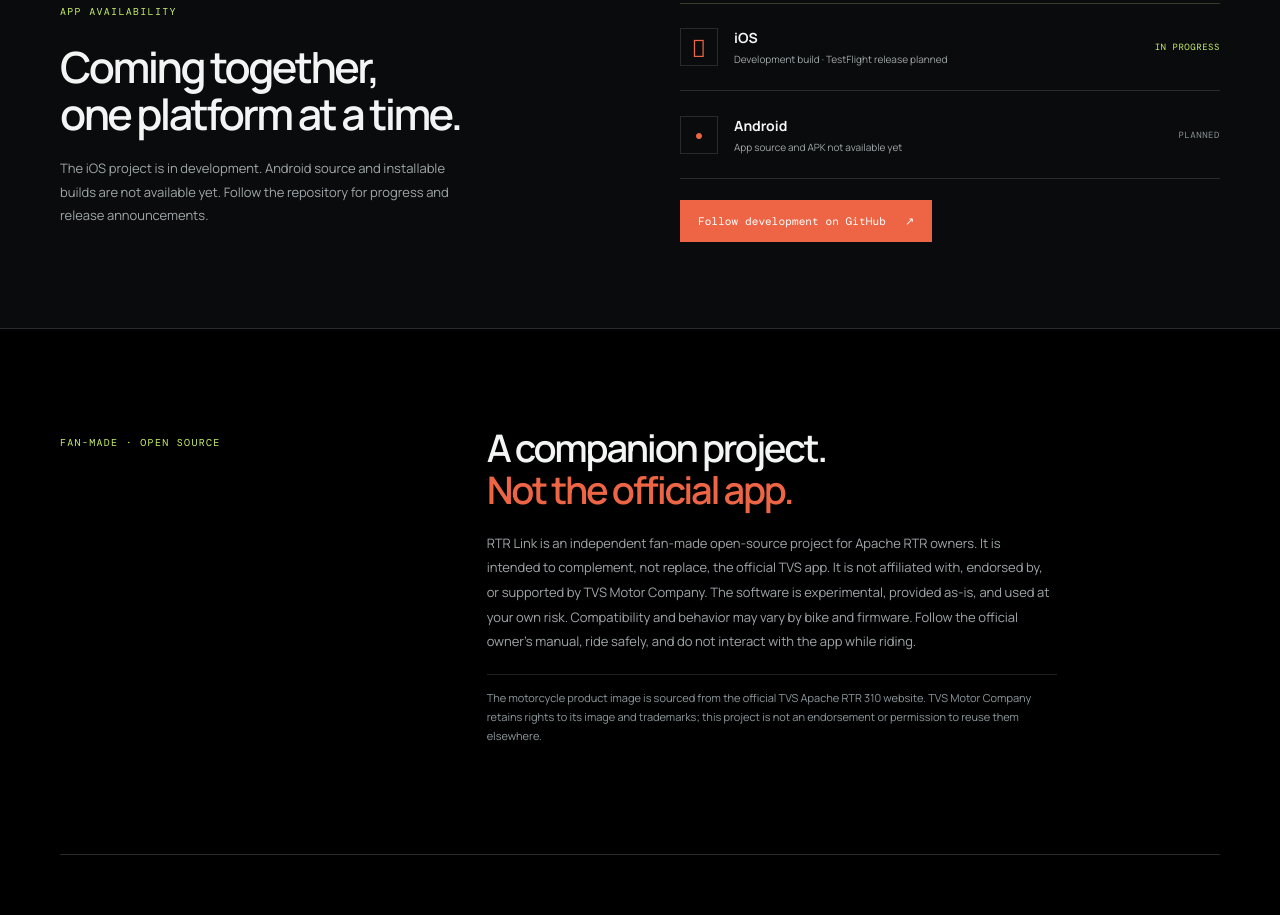
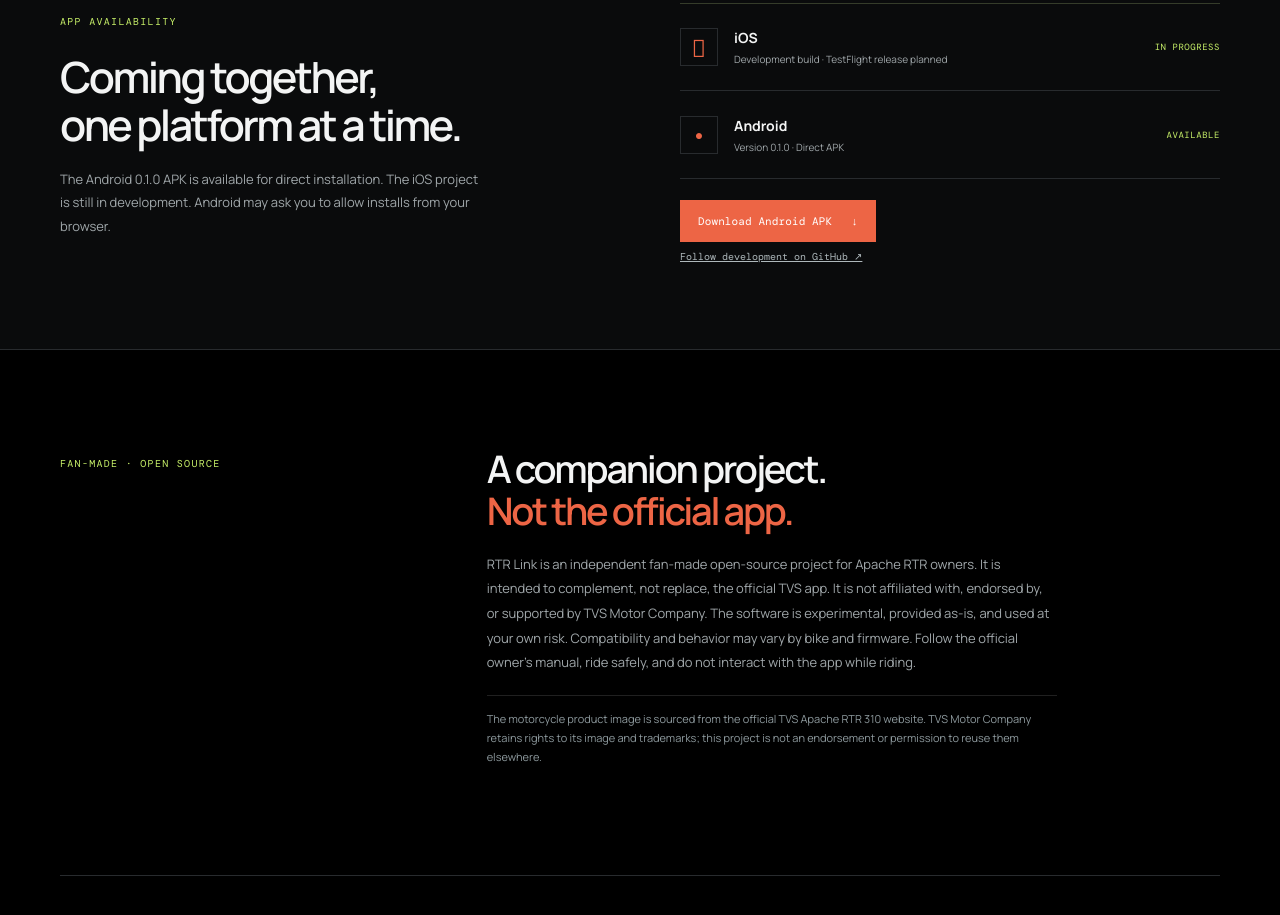
Before and after one commit to Senthamiz13/rtr310-ble-companion-site, a plain HTML site: page index.html in a window 1280 px wide. Shown: the part 2895-3810 px from the top of the page. Drawn offline with nearby package versions, Linux system fonts and the light colour scheme.

Commit message:
Publish Android 0.1.0 APK download

```diff
--- a/index.html
+++ b/index.html
@@ -109,11 +109,12 @@
 
       <section class="download-section" id="downloads">
         <div class="download-inner wrap">
-          <div><p class="eyebrow">APP AVAILABILITY</p><h2>Coming together,<br />one platform at a time.</h2><p class="download-copy">The iOS project is in development. Android source and installable builds are not available yet. Follow the repository for progress and release announcements.</p></div>
+          <div><p class="eyebrow">APP AVAILABILITY</p><h2>Coming together,<br />one platform at a time.</h2><p class="download-copy">The Android 0.1.0 APK is available for direct installation. The iOS project is still in development. Android may ask you to allow installs from your browser.</p></div>
           <div class="platform-list">
             <div class="platform-row"><div class="platform-icon"></div><div><b>iOS</b><span>Development build · TestFlight release planned</span></div><span class="platform-state">IN PROGRESS</span></div>
-            <div class="platform-row"><div class="platform-icon android">●</div><div><b>Android</b><span>App source and APK not available yet</span></div><span class="platform-state state-muted">PLANNED</span></div>
-            <a class="button button-light" href="https://github.com/Senthamiz13/rtr310-ble-companion" target="_blank" rel="noreferrer">Follow development on GitHub <span aria-hidden="true">↗</span></a>
+            <div class="platform-row"><div class="platform-icon android">●</div><div><b>Android</b><span>Version 0.1.0 · Direct APK</span></div><span class="platform-state">AVAILABLE</span></div>
+            <a class="button button-light" href="downloads/rtr-link-android-0.1.0.apk" download>Download Android APK <span aria-hidden="true">↓</span></a>
+            <a class="all-issues" href="https://github.com/Senthamiz13/rtr310-ble-companion" target="_blank" rel="noreferrer">Follow development on GitHub ↗</a>
           </div>
         </div>
       </section>
```
Also changed, not shown: 2 other files.
